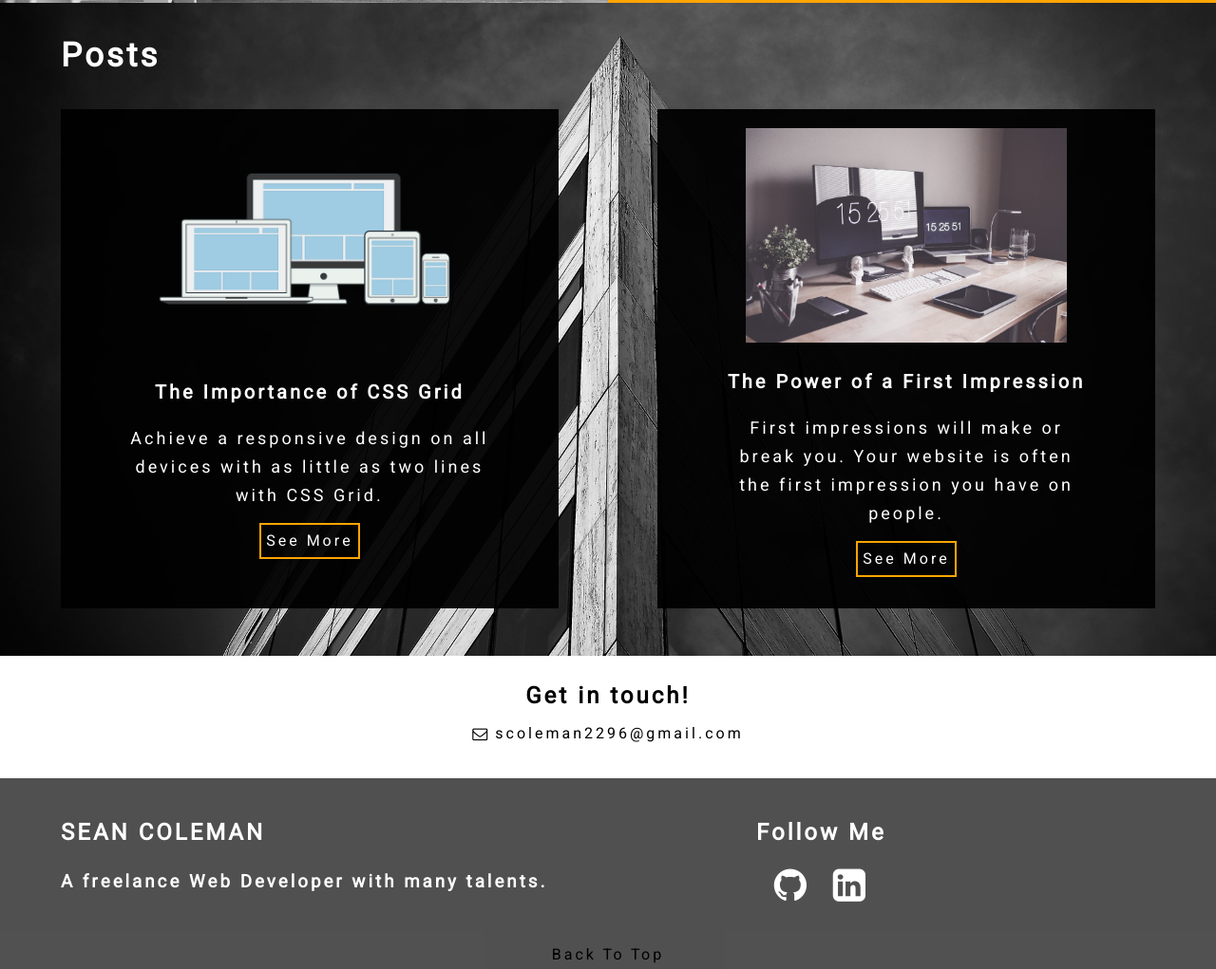
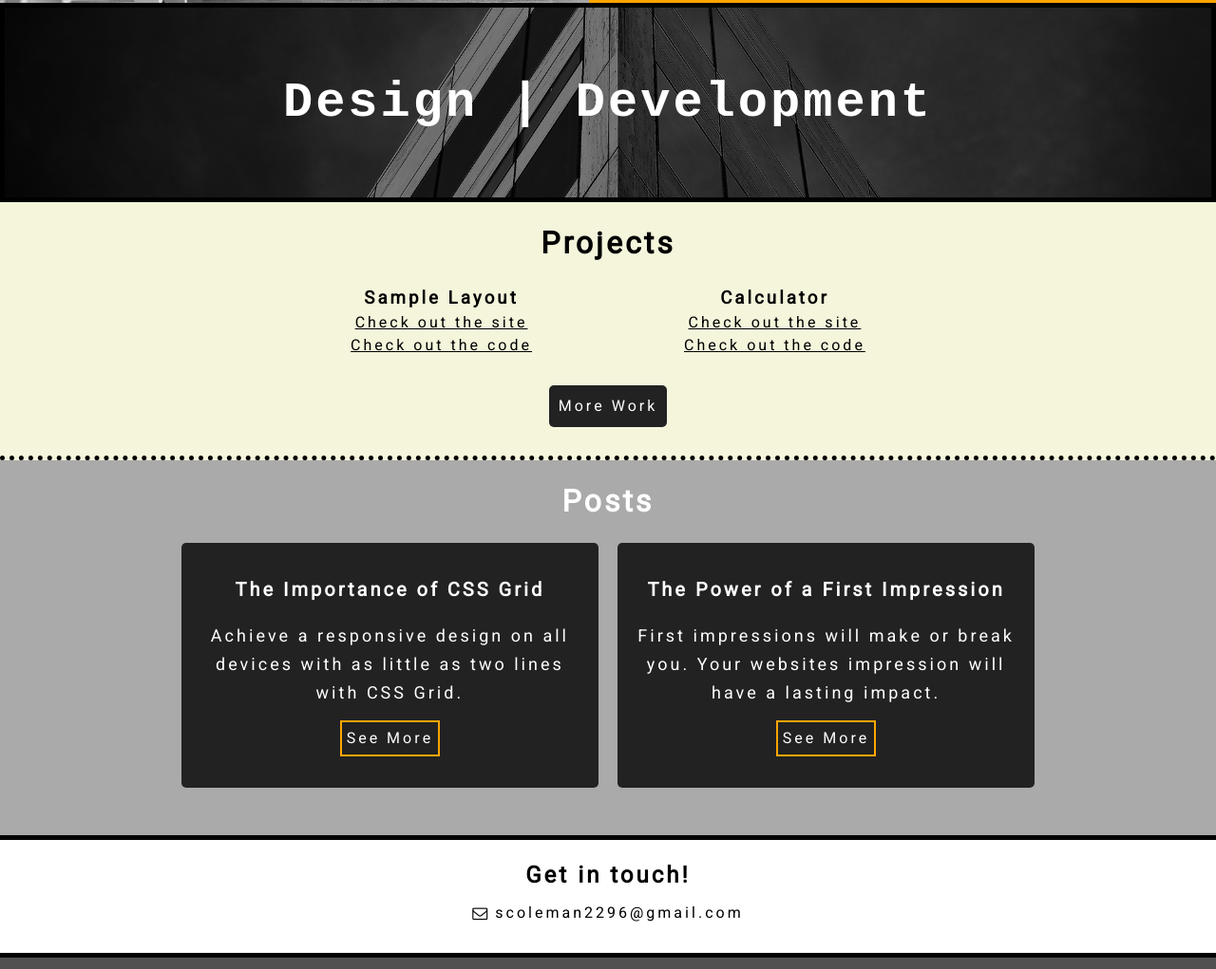
Before and after one commit to SeanTColeman/My-Site, a plain HTML site: page index.html in a window 1280 px wide. Shown: the part 799-1820 px from the top of the page at 95% size. Drawn offline with Linux system fonts and the light colour scheme.

Commit message:
Code clean up/additions

```diff
--- a/index.html
+++ b/index.html
@@ -1,5 +1,6 @@
 <!DOCTYPE html>
 <html lang="en" dir="ltr">
+
 <head>
   <meta charset="utf-8">
   <meta name="viewport" content="width=device-width, initial-scale=1.0">
@@ -11,11 +12,14 @@
   <link rel="stylesheet" href="https://stackpath.bootstrapcdn.com/font-awesome/4.7.0/css/font-awesome.min.css">
   <title>Sean Coleman</title>
 </head>
+
 <body>
 
   <nav>
     <div class="nav-buttons">
-          <a href="#"><h1>Sean Coleman</h1></a>
+      <a href="#">
+        <h1>Sean Coleman</h1>
+      </a>
       <button type="button" name="button" id="nav-toggle" onclick="toggleNav()"><img src="img/blackmenubars.svg.png" alt=""></button>
     </div>
     <ul>
@@ -25,60 +29,66 @@
     </ul>
   </nav>
 
-    <div class="hero">
+  <section class="hero">
     <div class="hero-img">
-
     </div>
     <div class="hero-text">
-        <div class="wrapper">
+      <div>
         <h1>I specialize in Front-end Web Development.</h1>
-
-
-
         <p>Focused on providing <strong>creative</strong> and <strong>responsive</strong> designs with <strong>user-friendly</strong> functionality.</p>
-
         <div class="hero-btn">
           <a href="#contact">Contact</a>
         </div>
       </div>
+    </div>
+  </section>
 
+  <section class="paralax">
+    <h2>Design | Development</h2>
+  </section>
+
+  <section class="projects">
+      <h2>Projects</h2>
+      <div class="projects-group">
+          <div class="project">
+            <h3>Sample Layout</h3>
+            <a href="https://seantcoleman.github.io/Sample-Site-Design/">Check out the site</a>
+            <a href="https://github.com/SeanTColeman/Sample-Site-Design">Check out the code</a>
+          </div>
+
+          <div class="project">
+            <h3>Calculator</h3>
+            <a href="https://seantcoleman.github.io/Calculator/">Check out the site</a>
+            <a href="https://github.com/SeanTColeman/Calculator">Check out the code</a>
           </div>
       </div>
-    <div class="posts-section">
+      <a class="more-work" href="https://github.com/SeanTColeman">More Work</a>
+  </section>
+
+  <section class="posts">
       <a name="blog"></a>
-      <div class="wrapper">
       <h2>Posts</h2>
-        <div class="posts">
+      <div class="posts-group">
           <div class="post">
-            <img src="img/responsive.png" alt="responsive">
-            <div>
               <h3>The Importance of CSS Grid</h3>
               <p>Achieve a responsive design on all devices with as little as two lines with CSS Grid.</p>
               <a href="blog1.html">See More</a>
           </div>
-
-          </div>
-
           <div class="post">
-            <img src="img/home-office.jpg" alt="office">
-            <div >
               <h3>The Power of a First Impression</h3>
-              <p>First impressions will make or break you. Your website is often the first impression you have on people.</p>
+              <p>First impressions will make or break you. Your websites impression will have a lasting impact.</p>
               <a href="blog2.html">See More</a>
           </div>
+      </div>
+  </section>
 
-          </div>
-        </div>
-      </div>
-
-    </div>
-    <div class="contact wrapper">
+  <section class="contact">
     <h2><a name="contact">Get in touch!</a></h2>
     <div class="contact-info">
       <i class="fa fa-envelope-o" aria-hidden="true"></i>
       <p>scoleman2296@gmail.com</p>
     </div>
-    </div>
+  </section>
   <footer>
     <div class="wrapper">
       <div class="footer-info">
@@ -86,8 +96,6 @@
           <h2>Sean Coleman</h2>
           <h3>A freelance Web Developer with many talents.</h3>
         </div>
-
-
         <div class="social-icons">
           <h2>Follow Me</h2>
           <ul>
@@ -105,4 +113,5 @@
   </footer>
   <script src="main.js" charset="utf-8"></script>
 </body>
+
 </html>
--- a/style.css
+++ b/style.css
@@ -133,37 +133,95 @@ nav ul li a:hover {}
   transition: 0.1s ease;
 }
 
-.posts-section {
+/* Section */
+.paralax {
   background-image: url('img/building.jpg');
-  min-height: 500px;
+  background-color: gray;
+  background-blend-mode: multiply;
+  min-height: 160px;
   color: white;
-  position: relative;
   background-position: center;
+  padding: 20px;
   background-size: cover;
-  background-repeat: no-repeat;
+  display: flex;
+  justify-content: center;
+  align-items: center;
+  border: 5px solid black;
 }
 
-.posts-section .wrapper {
-  width: 90%;
-  margin: 0 auto;
+.paralax h2 {
+  font-size: 300%;
+  font-family: monospace;
 }
 
-.posts-section h2 {
-  padding: 30px 0;
-  font-size: 35px;
+/* Projects Section */
+.projects {
+  padding: 20px 0 40px 0;
+  background: #F5F5DC;
+  text-align: center;
+  border-bottom: 5px dotted black;
 }
 
+.projects a {
+  text-decoration:underline;
+}
+
+a.more-work {
+  background: #222;
+  color: white;
+  padding: 10px;
+  border-radius: 5px;
+  text-decoration: none;
+  margin-bottom: 40px;
+}
+
+a.more-work:hover {
+  color: orange;
+  transition: .5s ease-in-out;
+}
+
+.projects h2 {
+  margin: 0px;
+  font-size: 200%;
+}
+
+.projects-group {
+  padding: 20px;
+}
+
+.project {
+  display: flex;
+  flex-direction: column;
+  margin: 0 80px 20px 80px;
+}
+
+/* Posts Section */
+
 .posts {
+  background: #aaa;
+  padding: 20px;
+  color: white;
+  text-align: center;
+  border-bottom: 5px solid black;
+}
+
+.posts h2 {
+  padding-bottom: 20px;
+  font-size: 200%;
+}
+
+.posts-group {
   display: flex;
   flex-wrap: wrap;
-  justify-content: space-between;
+  justify-content: center;
   padding-bottom: 30px;
 }
 
 .post {
-  background: rgba(0, 0, 0, 0.95);
+  background: rgba(0, 0, 0, 0.8);
+  border-radius: 5px;
   width: 100%;
-  padding: 20px;
+  padding: 15px;
   padding-bottom: 40px;
   margin-bottom: 20px;
   text-align: center;
@@ -179,10 +237,6 @@ nav ul li a:hover {}
 .post a:hover {
   background: orange;
   transition: 0.5s ease;
-}
-
-.post img {
-
 }
 
 .post h3 {
@@ -222,7 +276,11 @@ hr {
 .blog h3 {
   font-size: 22px;
   text-align: center;
+}
 
+.blog img {
+  background: #999;
+  border-radius: 5px;
 }
 
 .blog p {
@@ -244,9 +302,10 @@ footer .wrapper {
 
 .contact {
   text-align: center;
-  width: 90%;
+
   margin: 0px auto;
-  padding: 25px 0;
+  padding: 20px;
+  border-bottom: 5px solid black;
 }
 
 .contact-info {
@@ -353,23 +412,26 @@ footer {
 
   .hero-text {
     width: 50%;
+
     display: flex;
     flex-direction: column;
     justify-content: space-around;
-    padding: 50px 0;
+    padding: 50px 20px;
+  }
+
+  .paralax h2 {
+    font-size: 400%;
+  }
+
+  /* Projects Section */
+  .projects-group {
+    display: flex;
+    justify-content: center;
   }
 
   .post {
     width: 42%;
-  }
-
-  .post img {
-    height: 200px;
-  }
-
-  .wrapper {
-    width: 95%;
-    margin: 0 auto;
+    margin: 0 10px;
   }
 
   .blog {
@@ -413,18 +475,12 @@ footer {
     font-size: 20px;
   }
 
-  .posts-section {
+  .paralax {
     background-attachment: fixed;
   }
 
-  .post img {
-    width: 70%;
-    height: auto;
-  }
-
-  .post p {
-    width: 80%;
-    margin: 0 auto;
+  .post {
+    width: 33%;
   }
 
   .blog {
@@ -459,6 +515,10 @@ footer {
       font-size: 30px;
     }
 
+    .post {
+      width: 25%;
+    }
+
     .blog {
       width: 50%;
       margin: 0 auto;
```
Lines whose indentation alone changed are shown as unchanged.
